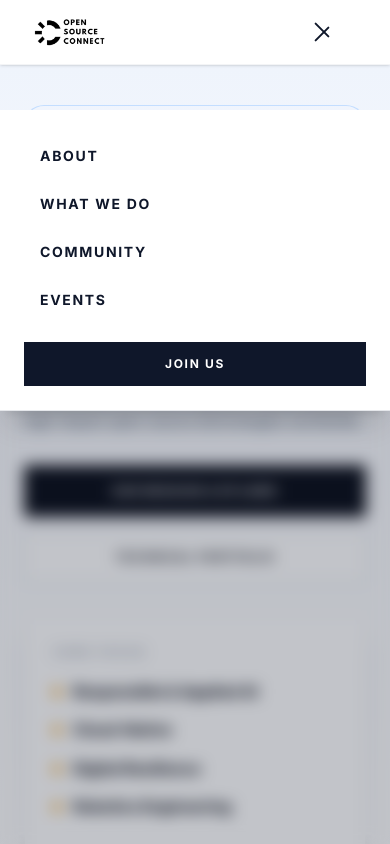
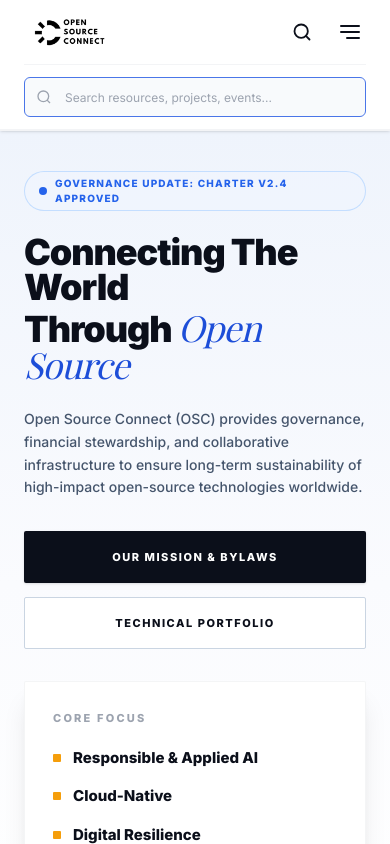
Before and after one commit to open-source-connect-01/OSC_India, a Next.js app: page / in a window 390 px wide. Both pictures are taken after a click on the button 322 px from the left and 32 px from the top of the page. Shown: the top 844 px of the page. Built offline with nearby package versions, Linux system fonts and the light colour scheme.

Commit message:
Enhance Navbar component with search functionality and UI improvements

```diff
--- a/src/components/Navbar.tsx
+++ b/src/components/Navbar.tsx
@@ -2,7 +2,7 @@
 
 import Link from "next/link";
 import Image from "next/image";
-import { useEffect } from "react";
+import { useEffect, useState } from "react";
 
 export type ActiveOverlay = "about" | "whatwedo" | "resources" | "events" | null;
 
@@ -28,9 +28,11 @@ export default function Navbar({
   onMobileMenuToggle,
   onMobileNavClick,
 }: NavbarProps) {
+  const [isSearchOpen, setIsSearchOpen] = useState(false);
+  const [searchQuery, setSearchQuery] = useState("");
   const isMobileToggleLocked = activeOverlay !== null;
 
-  // Lock body scroll when mobile menu is open (simple approach)
+  // Lock body scroll when mobile menu is open
   useEffect(() => {
     if (isMobileMenuOpen) {
       document.body.style.overflow = "hidden";
@@ -43,17 +45,17 @@ export default function Navbar({
   }, [isMobileMenuOpen]);
 
   return (
-    <nav className="w-full bg-white relative">
-      <div className="max-w-[1240px] mx-auto pl-6 lg:pl-8 pr-12 lg:pr-14">
+    <nav className="w-full bg-white relative border-b border-gray-100">
+      <div className="max-w-[1240px] mx-auto px-6 lg:px-8">
         <div className="flex items-center justify-between h-[64px]">
-          {/* Desktop layout */}
-          <div className="hidden md:flex items-center w-full">
+          {/* Desktop Layout */}
+          <div className="hidden md:flex items-center justify-between w-full">
             {/* Logo */}
             <Link href="/" className="flex items-center shrink-0">
               <Image
                 src="/logo.png"
                 alt="Open Source Connect"
-                width={150}
+                width={160}
                 height={40}
                 className="h-8 w-auto object-contain"
                 priority
@@ -68,10 +70,10 @@ export default function Navbar({
                   <button
                     key={item.key}
                     onClick={() => onNavClick?.(item.key)}
-                    className={`relative py-5 text-[10px] font-bold tracking-[0.18em] uppercase transition-colors duration-200 cursor-pointer ${
+                    className={`relative py-5 text-[10.5px] font-bold tracking-[0.18em] uppercase transition-colors duration-200 cursor-pointer ${
                       isActive
                         ? "text-accent-blue"
-                        : "text-gray-500 hover:text-navy"
+                        : "text-gray-500 hover:text-[#0B0F1A]"
                     }`}
                   >
                     {item.label}
@@ -83,116 +85,159 @@ export default function Navbar({
               })}
             </div>
 
-            {/* Join Us Button - right */}
+            {/* Right Action: Join Us Button */}
             <Link
               href="#"
-              className="inline-flex items-center h-[36px] px-5 bg-navy text-white text-[9px] font-bold tracking-[0.18em] uppercase rounded hover:bg-navy-light transition-all duration-200 shrink-0"
+              className="inline-flex items-center justify-center h-[38px] px-6 bg-[#0B0F1A] text-white text-[10px] font-extrabold tracking-[0.18em] uppercase rounded-[2px] hover:bg-slate-800 transition-all duration-200 shrink-0"
             >
-              Join Us
+              JOIN US
             </Link>
           </div>
 
-          {/* Mobile layout */}
+          {/* Mobile Layout (Matching exact reference screenshot) */}
           <div className="md:hidden flex items-center justify-between w-full">
+            {/* Left: Logo */}
             <Link href="/" className="flex items-center shrink-0">
               <Image
                 src="/logo.png"
                 alt="Open Source Connect"
-                width={130}
-                height={32}
+                width={135}
+                height={34}
                 className="h-7 w-auto object-contain"
                 priority
               />
             </Link>
-            {/* Hamburger / Close button */}
+
+            {/* Right: Search Icon + Staggered Hamburger Icon */}
+            <div className="flex items-center gap-4">
+              {/* Search Toggle Button */}
+              <button
+                onClick={() => setIsSearchOpen((prev) => !prev)}
+                className="p-1.5 text-[#0B0F1A] hover:opacity-75 transition-opacity"
+                aria-label="Search"
+              >
+                <svg
+                  width="20"
+                  height="20"
+                  viewBox="0 0 24 24"
+                  fill="none"
+                  stroke="#0B0F1A"
+                  strokeWidth="2.2"
+                  strokeLinecap="round"
+                  strokeLinejoin="round"
+                  className="shrink-0"
+                >
+                  <circle cx="11" cy="11" r="8" />
+                  <line x1="21" y1="21" x2="16.65" y2="16.65" />
+                </svg>
+              </button>
+
+              {/* Staggered Hamburger Menu Button */}
               <button
                 onClick={() => {
                   if (!isMobileToggleLocked) {
                     onMobileMenuToggle?.();
                   }
                 }}
-              className={`relative z-[80] flex flex-col items-center justify-center w-10 h-10 p-2 group transition-opacity duration-200 ${
+                className={`relative z-[80] p-1.5 flex flex-col items-end justify-center w-8 h-8 group transition-opacity duration-200 ${
                   isMobileToggleLocked ? "cursor-not-allowed opacity-40" : ""
                 }`}
                 aria-label={isMobileMenuOpen ? "Close menu" : "Open menu"}
-              aria-disabled={isMobileToggleLocked}
                 disabled={isMobileToggleLocked}
               >
-              <span
-                className={`block w-5 h-0.5 bg-navy rounded-full transition-all duration-300 ease-in-out ${
-                  isMobileMenuOpen ? "rotate-45 translate-y-[5px]" : ""
-                }`}
-              />
-              <span
-                className={`block w-5 h-0.5 bg-navy rounded-full transition-all duration-300 ease-in-out my-[5px] ${
-                  isMobileMenuOpen ? "opacity-0" : ""
-                }`}
-              />
-              <span
-                className={`block w-5 h-0.5 bg-navy rounded-full transition-all duration-300 ease-in-out ${
-                  isMobileMenuOpen ? "-rotate-45 -translate-y-[5px]" : ""
-                }`}
-              />
+                {isMobileMenuOpen ? (
+                  /* X icon when open */
+                  <div className="relative w-5 h-5 flex items-center justify-center">
+                    <span className="absolute w-5 h-[2px] bg-[#0B0F1A] rotate-45 rounded-full" />
+                    <span className="absolute w-5 h-[2px] bg-[#0B0F1A] -rotate-45 rounded-full" />
+                  </div>
+                ) : (
+                  /* Staggered 3-line hamburger matching screenshot */
+                  <div className="flex flex-col items-end justify-between w-5 h-[14px]">
+                    <span className="w-5 h-[2px] bg-[#0B0F1A] rounded-full" />
+                    <span className="w-5 h-[2px] bg-[#0B0F1A] rounded-full" />
+                    <span className="w-3.5 h-[2px] bg-[#0B0F1A] rounded-full" />
+                  </div>
+                )}
               </button>
             </div>
           </div>
         </div>
 
-      {/* Mobile Backdrop */}
+        {/* Mobile Search Bar Dropdown */}
+        {isSearchOpen && (
+          <div className="md:hidden py-3 border-t border-gray-100 animate-slideDown">
+            <div className="relative flex items-center">
+              <input
+                type="text"
+                placeholder="Search resources, projects, events..."
+                value={searchQuery}
+                onChange={(e) => setSearchQuery(e.target.value)}
+                className="w-full h-10 pl-10 pr-4 text-xs bg-slate-50 border border-gray-200 rounded-md outline-none focus:border-accent-blue text-slate-800 placeholder-gray-400"
+                autoFocus
+              />
+              <svg
+                width="16"
+                height="16"
+                viewBox="0 0 24 24"
+                fill="none"
+                stroke="currentColor"
+                strokeWidth="2"
+                className="absolute left-3 text-gray-400 pointer-events-none"
+              >
+                <circle cx="11" cy="11" r="8" />
+                <line x1="21" y1="21" x2="16.65" y2="16.65" />
+              </svg>
+            </div>
+          </div>
+        )}
+      </div>
+
+      {/* Mobile Menu Backdrop */}
       <div
-        className={`md:hidden fixed inset-x-0 z-[60] bg-navy/25 backdrop-blur-sm transition-opacity duration-300 ease-in-out ${
+        className={`md:hidden fixed inset-x-0 z-[60] bg-[#0B0F1A]/30 backdrop-blur-xs transition-opacity duration-300 ease-in-out ${
           isMobileMenuOpen ? "opacity-100" : "opacity-0 pointer-events-none"
         }`}
-        style={{ top: "110px", bottom: 0 }}
+        style={{ top: "64px", bottom: 0 }}
         onClick={onMobileMenuToggle}
       />
 
-      {/* Mobile Drawer */}
+      {/* Mobile Drawer Menu */}
       <div
-        className={`md:hidden fixed inset-x-0 z-[70] bg-white shadow-xl transition-all duration-300 ease-in-out ${
+        className={`md:hidden fixed inset-x-0 z-[70] bg-white shadow-2xl transition-all duration-300 ease-in-out border-b border-gray-100 ${
           isMobileMenuOpen
-            ? "translate-y-0 opacity-100 border-b border-gray-200"
+            ? "translate-y-0 opacity-100"
             : "-translate-y-full opacity-0 pointer-events-none"
         }`}
-        style={{ top: "110px" }}
+        style={{ top: "64px" }}
       >
-        <div className="px-6 py-6 space-y-1">              {navItems.map((item) => {
+        <div className="px-6 py-6 space-y-2">
+          {navItems.map((item) => {
             const isActive = activeOverlay === item.key;
-            if (item.key === "events") {
-              return (
-                <Link
-                  key={item.key}
-                  href="/events"
-                  className="block w-full text-left py-3 px-4 text-sm font-bold tracking-[0.12em] uppercase transition-colors duration-200 min-h-[44px] text-navy hover:bg-gray-50"
-                  onClick={() => onMobileMenuToggle?.()}
-                >
-                  {item.label}
-                </Link>
-              );
-            }
             return (
               <button
                 key={item.key}
                 onClick={() => {
                   onMobileNavClick?.(item.key);
                 }}
-                className={`block w-full text-left py-3 px-4 text-sm font-bold tracking-[0.12em] uppercase transition-colors duration-200 min-h-[44px] ${
+                className={`block w-full text-left py-3 px-4 text-xs font-extrabold tracking-[0.16em] uppercase rounded transition-colors duration-200 min-h-[44px] ${
                   isActive
-                    ? "text-accent-blue bg-accent-blue/5"
-                    : "text-navy hover:bg-gray-50"
+                    ? "text-accent-blue bg-blue-50/50"
+                    : "text-[#0B0F1A] hover:bg-slate-50"
                 }`}
               >
                 {item.label}
               </button>
             );
           })}
-          <div className="pt-4">
+
+          <div className="pt-4 border-t border-gray-100">
             <Link
               href="#"
-              className="block w-full text-center py-3 px-6 bg-navy text-white text-xs font-bold tracking-[0.14em] uppercase min-h-[44px] leading-none flex items-center justify-center"
+              className="block w-full text-center py-3.5 px-6 bg-[#0B0F1A] text-white text-xs font-extrabold tracking-[0.16em] uppercase rounded-[2px] hover:bg-slate-800 transition-colors"
               onClick={() => onMobileMenuToggle?.()}
             >
-              Join Us
+              JOIN US
             </Link>
           </div>
         </div>
```
Lines whose indentation alone changed are shown as unchanged.
